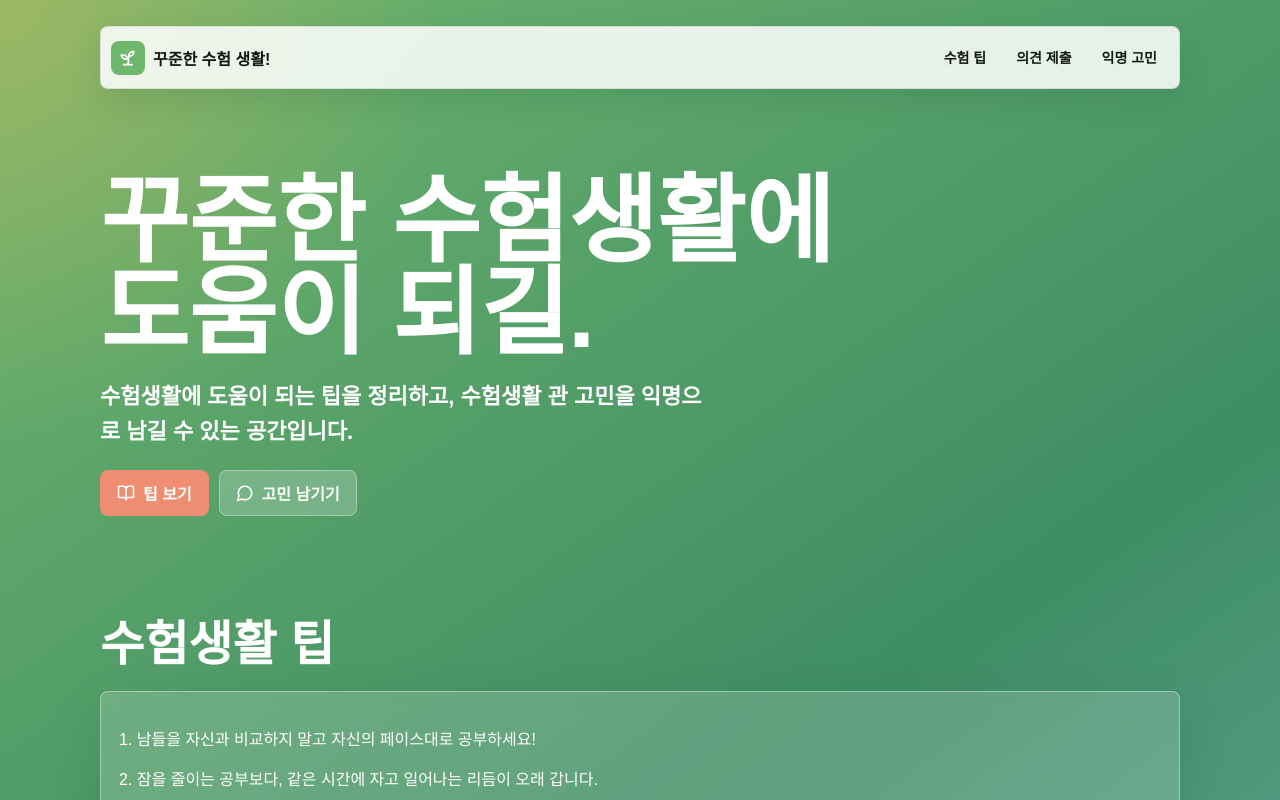
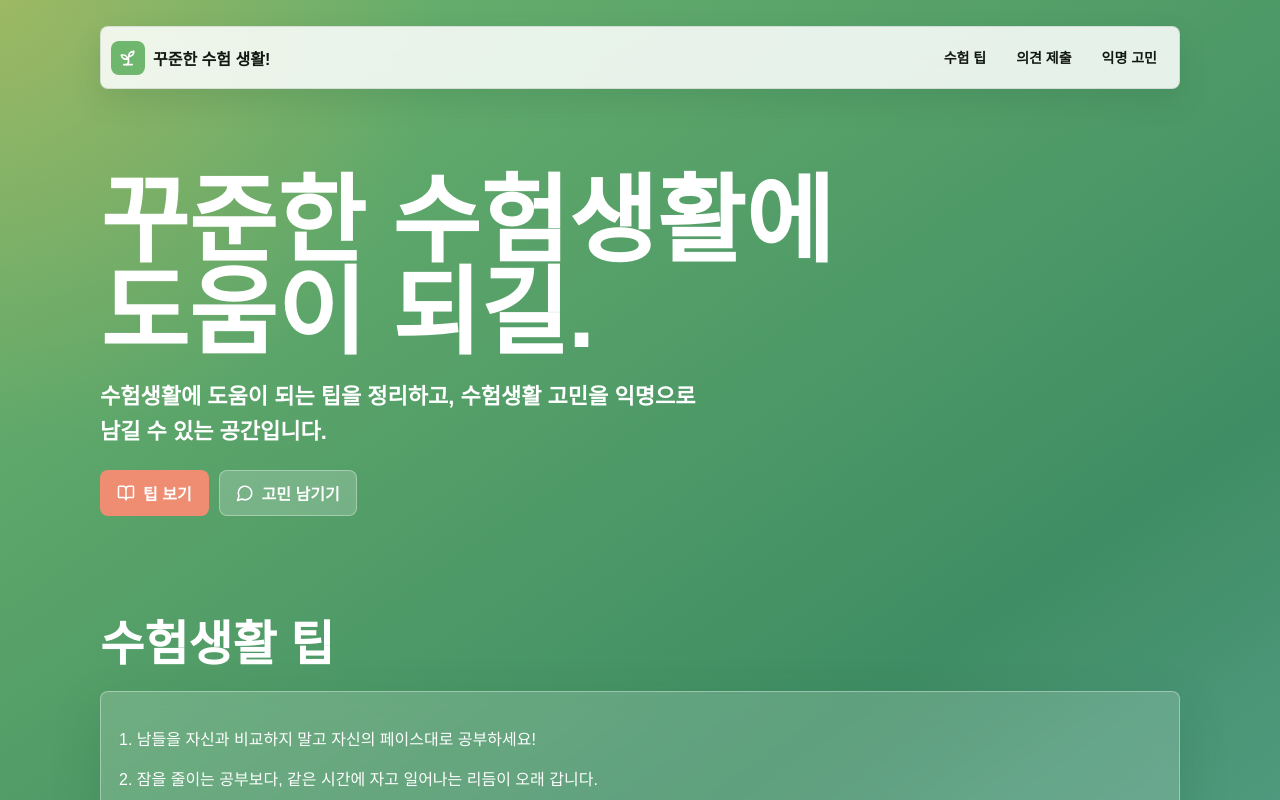
Before and after one commit to kseok72/websitevercel, a Next.js app: page / in a window 1280 px wide. Shown: the top 800 px of the page. Built offline with nearby package versions, Linux system fonts and the light colour scheme.

Commit message:
page.tsx 업데이트
오타 수정

```diff
--- a/app/page.tsx
+++ b/app/page.tsx
@@ -25,7 +25,7 @@ export default function Home() {
             <h1>꾸준한 수험생활에 도움이 되길.</h1>
           </div>
           <p>
-            수험생활에 도움이 되는 팁을 정리하고, 수험생활 관 고민을 익명으로 남길 수 있는 공간입니다.
+            수험생활에 도움이 되는 팁을 정리하고, 수험생활 고민을 익명으로 남길 수 있는 공간입니다.
           </p>
           <div className="hero-actions">
             <a className="button primary" href="#tips">
```
